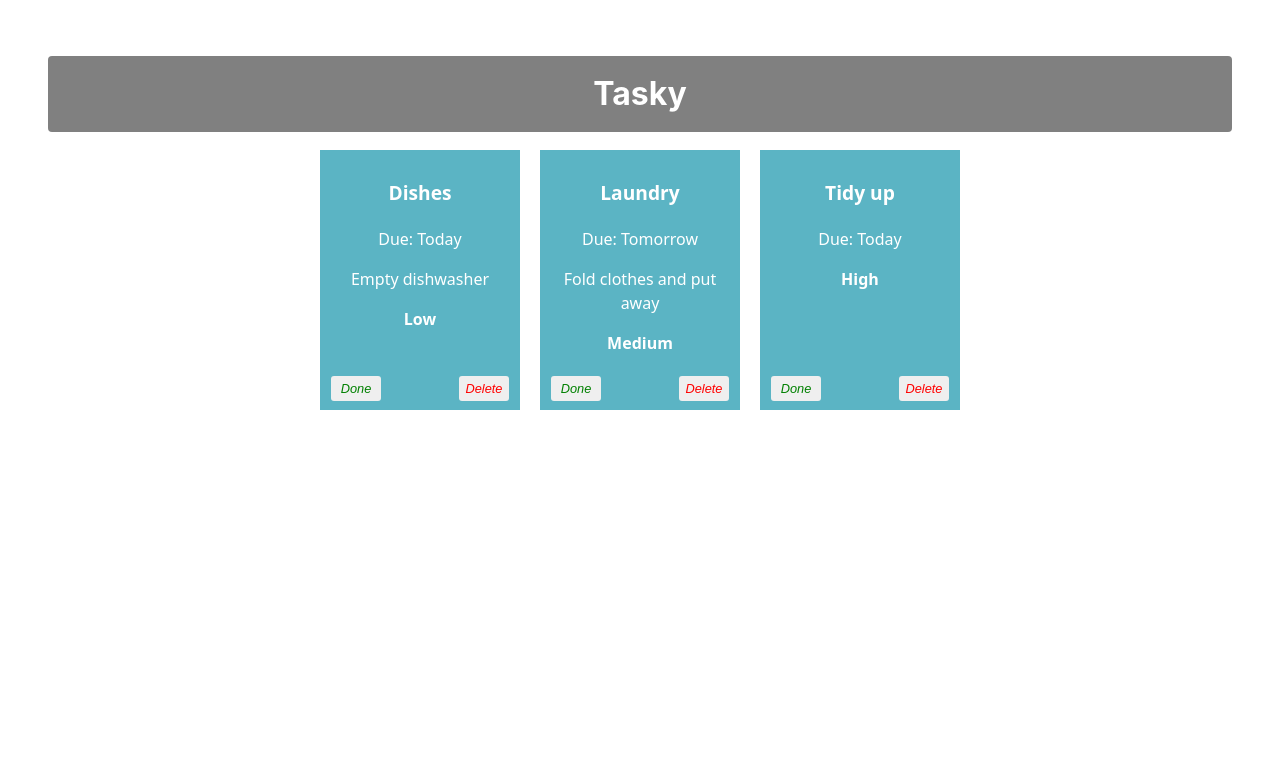
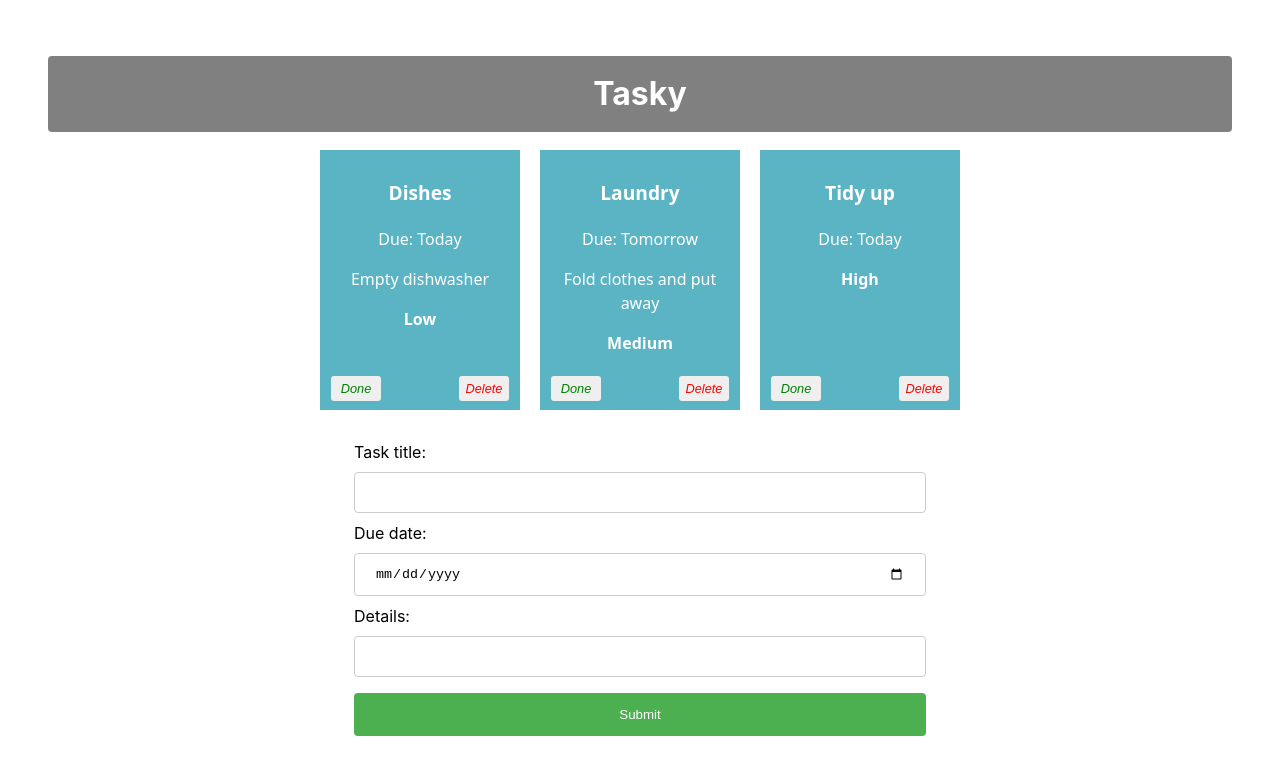
Before and after one commit to SylviaMartin1/react-basics-labs, a React (Vite) app in the folder webappdev2/: page / in a window 1280 px wide. Shown: the top 774 px of the page. Built offline with nearby package versions, Linux system fonts and the light colour scheme.

Commit message:
Add task: form added

```diff
--- a/webappdev2/src/App.css
+++ b/webappdev2/src/App.css
@@ -64,3 +64,34 @@
   right: 5px;
   color: red;
 }
+
+input[type=text], input[type=date] {
+  width: 100%;
+  padding: 12px 20px;
+  margin: 8px 0;
+  display: inline-block;
+  border: 1px solid #ccc;
+  border-radius: 4px;
+  box-sizing: border-box;
+}
+
+input[type=submit] {
+  width: 100%;
+  background-color: #4CAF50;
+  color: white;
+  padding: 14px 20px;
+  margin: 8px 0;
+  border: none;
+  border-radius: 4px;
+  cursor: pointer;
+}
+
+input[type=submit]:hover {
+  background-color: #45a049;
+}
+
+form {
+  text-align: left;
+  width: 50%;
+  margin: auto;
+}
--- a/webappdev2/src/App.jsx
+++ b/webappdev2/src/App.jsx
@@ -1,8 +1,10 @@
 /* Import css styling */
 /* Import state */
 /* Import the Task component */
+/* Import the Form component */
 import './App.css';
 import React, { useState } from 'react';
+import AddTaskForm from './components/Form';
 import Task from './components/Task';
 
 function App() {
@@ -41,9 +43,9 @@
           done={task.done}
           markDone={() => doneHandler(index)}
           deleteTask = {() => deleteHandler(index)}
-
         />
         ))}
+        <AddTaskForm />
     </div>
   );
 
--- /dev/null
+++ b/webappdev2/src/components/Form.jsx
@@ -0,0 +1,28 @@
+import React from "react";
+
+const AddTaskForm = (props) => {
+
+  return (
+    <div>
+      <form>
+        <label>
+            Task title:
+            <input type="text" name="title" required />
+        </label>
+        <br />
+        <label>
+            Due date:
+            <input type="date" name="deadline" required />
+        </label>
+        <br />
+        <label>
+            Details:
+            <input type="text" name="description" />
+        </label>
+        <input type="submit" value="Submit" />
+        </form>
+    </div>
+  )
+};
+
+export default AddTaskForm;
```
